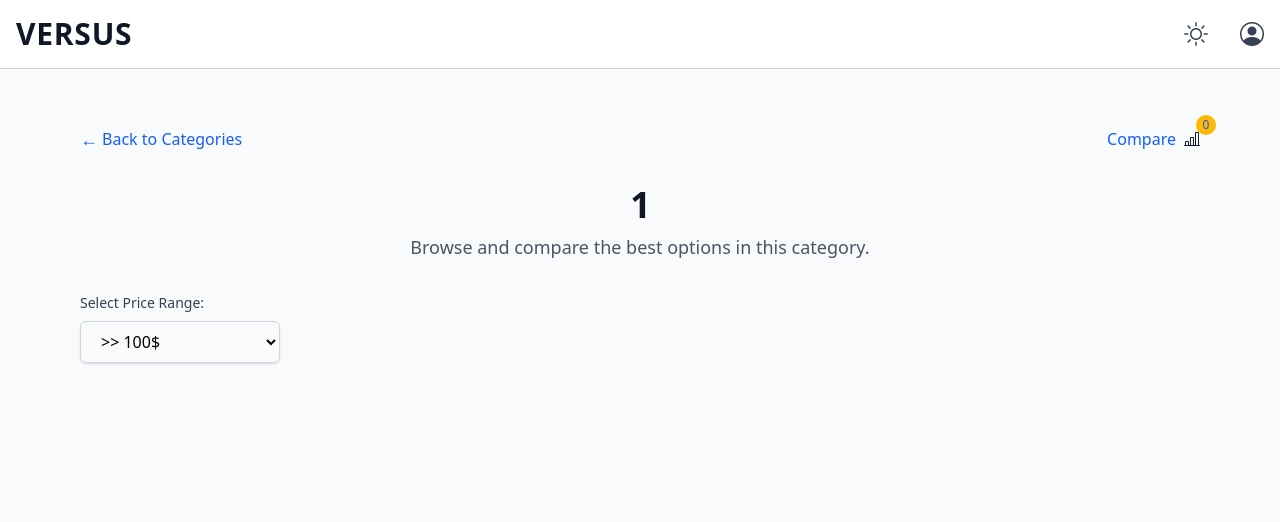
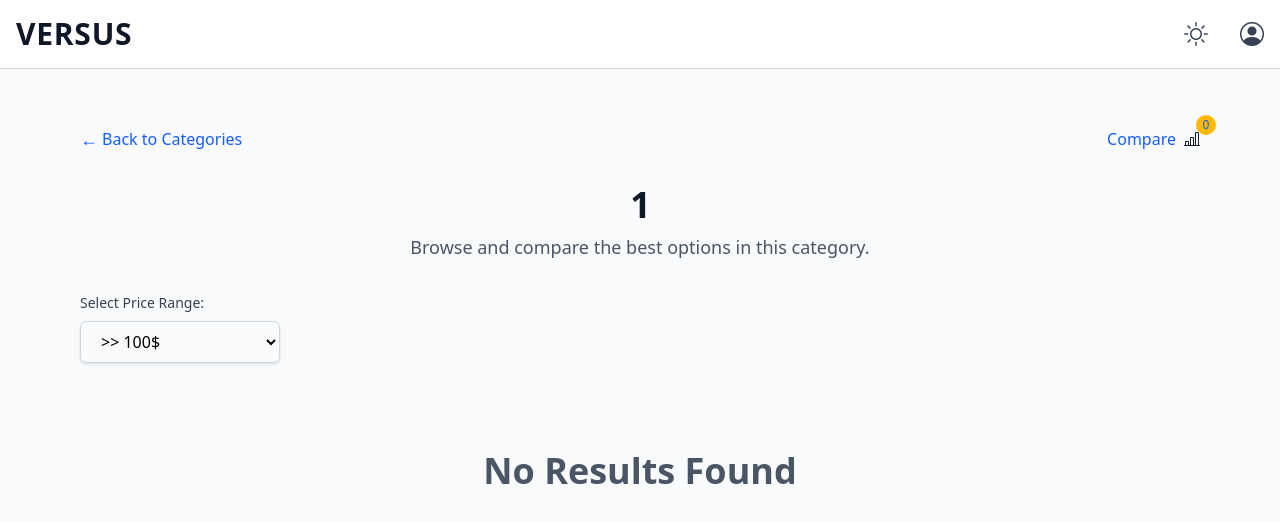
Before and after one commit to manav10799/versus, a React (Vite) app: page /category/1 in a window 1280 px wide. Shown: the top 522 px of the page. Built offline with nearby package versions, Linux system fonts and the light colour scheme.

Commit message:
No Result Found Enhancement

```diff
--- a/src/pages/ProductGrid.jsx
+++ b/src/pages/ProductGrid.jsx
@@ -83,6 +83,11 @@
             ))}
           </select>
         </div>
+        {filteredProducts.length === 0 ? (
+          <h1 className="flex items-center justify-center text-4xl mt-20 font-bold text-gray-600 dark:text-gray-300">
+            No Results Found
+          </h1>
+        ) : (
           <div className="grid grid-cols-1 sm:grid-cols-2 md:grid-cols-4 gap-8 w-full">
             {filteredProducts.map((p) => (
               <div
@@ -106,13 +111,16 @@
                 >
                   {p.name}
                 </h3>
-              <p className="text-gray-500 dark:text-gray-400 mb-2">{p.brand}</p>
+                <p className="text-gray-500 dark:text-gray-400 mb-2">
+                  {p.brand}
+                </p>
                 <p className="text-lg font-bold text-blue-600 dark:text-blue-400">
                   {p.price}
                 </p>
               </div>
             ))}
           </div>
+        )}
       </div>
     </div>
   );
```
Lines whose indentation alone changed are shown as unchanged.
